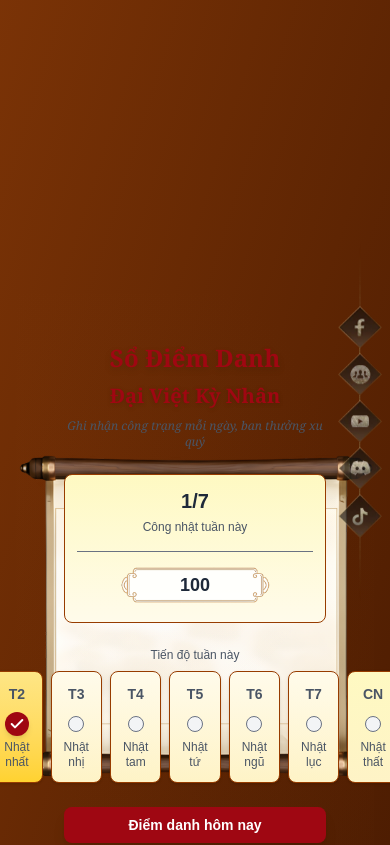
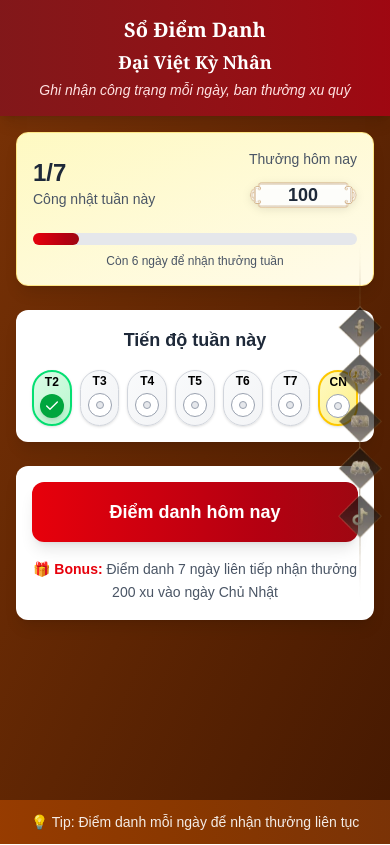
Before and after one commit to NorahC0305/DaiVietKyNhan_FE, a Next.js app: page /daily-checkin in a window 390 px wide. Shown: the top 845 px of the page. Built offline with nearby package versions, Linux system fonts and the light colour scheme.

Commit message:
Refactor DailyCheckin component to enhance mobile responsiveness and layout. Introduced mobile-specific styles and structures, including optimized button and card designs. Updated desktop layout for improved visual consistency while maintaining the original scroll background design.

```diff
--- a/src/components/Molecules/DailyCheckin/index.module.scss
+++ b/src/components/Molecules/DailyCheckin/index.module.scss
@@ -1,16 +1,23 @@
-// Paper texture effect for scroll content - now using scroll image as background
+// Desktop scroll texture effect
 .scroll-texture {
-  // Subtle texture overlay for content area
+  // Paper texture effect for scroll content
   &::before {
-    content: '';
+    content: "";
     position: absolute;
     top: 0;
     left: 0;
     right: 0;
     bottom: 0;
-    background-image:
-      radial-gradient(circle at 20% 30%, rgba(139, 69, 19, 0.03) 0%, transparent 50%),
-      radial-gradient(circle at 80% 70%, rgba(139, 69, 19, 0.03) 0%, transparent 50%);
+    background-image: radial-gradient(
+        circle at 20% 30%,
+        rgba(139, 69, 19, 0.03) 0%,
+        transparent 50%
+      ),
+      radial-gradient(
+        circle at 80% 70%,
+        rgba(139, 69, 19, 0.03) 0%,
+        transparent 50%
+      );
     pointer-events: none;
     z-index: 1;
   }
@@ -19,4 +26,51 @@
 // Special reward frame effect - using decorative banner image
 .reward-frame {
   // The decorative banner image provides the ornate frame effect
+  filter: drop-shadow(0 2px 4px rgba(0, 0, 0, 0.1));
 }
+
+// Mobile-optimized button styles
+.mobileButton {
+  min-height: 48px;
+  touch-action: manipulation;
+  -webkit-tap-highlight-color: transparent;
+}
+
+// Card styles for mobile
+.mobileCard {
+  transition: transform 0.2s ease, box-shadow 0.2s ease;
+}
+
+.mobileCard:active {
+  transform: scale(0.98);
+}
+
+// Grid layout for mobile
+.mobileGrid {
+  gap: 0.5rem;
+}
+
+.mobileGridItem {
+  padding: 2px;
+  min-height: 50px;
+  touch-action: manipulation;
+}
+
+// Animation keyframes
+@keyframes slideInUp {
+  from {
+    opacity: 0;
+    transform: translateY(20px);
+  }
+  to {
+    opacity: 1;
+    transform: translateY(0);
+  }
+}
+
+// Progressive enhancement for mobile
+@supports (backdrop-filter: blur(10px)) {
+  .mobileCard {
+    backdrop-filter: blur(10px);
+  }
+}
--- a/src/components/Molecules/DailyCheckin/index.tsx
+++ b/src/components/Molecules/DailyCheckin/index.tsx
@@ -52,18 +52,186 @@ const DailyCheckin: React.FC<DailyCheckinProps> = ({ className = "" }) => {
   };
 
   return (
+    <div className={`${className}`}>
+      {/* Mobile Layout - Only show on mobile */}
+      <div className="block md:hidden">
+        <div className="min-h-screen bg-gradient-to-br from-amber-900 to-amber-950">
+          <div className="flex flex-col min-h-screen">
+            {/* Mobile Header */}
+            <div className="bg-gradient-to-r from-red-900 to-red-800 text-white p-4 shadow-lg">
+              <div className="text-center">
+                <h1 className="text-xl font-bold mb-1 font-serif">
+                  Sổ Điểm Danh
+                </h1>
+                <h2 className="text-lg font-bold mb-1 font-serif">
+                  Đại Việt Kỳ Nhân
+                </h2>
+                <p className="text-red-100 text-sm italic">
+                  Ghi nhận công trạng mỗi ngày, ban thưởng xu quý
+                </p>
+              </div>
+            </div>
+
+            {/* Mobile Content */}
+            <div className="flex-1 p-4 pb-20">
+              {/* Mobile Progress Card */}
               <div
-      className={`flex justify-center items-center min-h-screen bg-gradient-to-br from-amber-900 to-amber-950 p-4 md:p-8 ${className}`}
+                className={`bg-gradient-to-br from-yellow-100 to-amber-50 rounded-xl p-4 mb-6 shadow-lg border border-amber-200 ${styles["mobileCard"]}`}
               >
+                <div className="flex items-center justify-between mb-4">
+                  <div>
+                    <div className="text-2xl font-bold text-gray-800">
+                      {currentProgress}/7
+                    </div>
+                    <div className="text-sm text-gray-600">
+                      Công nhật tuần này
+                    </div>
+                  </div>
+                  <div className="text-right">
+                    <div className="text-sm text-gray-600 mb-1">
+                      Thưởng hôm nay
+                    </div>
+                    <div
+                      className={`relative px-3 py-2 rounded-lg ${styles["reward-frame"]}`}
+                      style={{
+                        backgroundImage: "url('/whote 91.png')",
+                        backgroundSize: "contain",
+                        backgroundRepeat: "no-repeat",
+                        backgroundPosition: "center",
+                        minHeight: "40px",
+                        minWidth: "80px",
+                        display: "flex",
+                        alignItems: "center",
+                        justifyContent: "center",
+                      }}
+                    >
+                      <div className="text-lg font-bold text-gray-800 relative z-10">
+                        {getCurrentReward()}
+                      </div>
+                    </div>
+                  </div>
+                </div>
+
+                {/* Mobile Progress Bar */}
+                <div className="w-full bg-gray-200 rounded-full h-3 mb-2">
+                  <div
+                    className="bg-gradient-to-r from-red-600 to-red-800 h-3 rounded-full transition-all duration-500"
+                    style={{ width: `${(currentProgress / 7) * 100}%` }}
+                  ></div>
+                </div>
+                <div className="text-xs text-gray-600 text-center">
+                  {currentProgress < 7
+                    ? `Còn ${7 - currentProgress} ngày để nhận thưởng tuần`
+                    : "Đã hoàn thành tuần này!"}
+                </div>
+              </div>
+
+              {/* Mobile Weekly Grid */}
+              <div
+                className={`bg-white rounded-xl p-4 mb-6 shadow-lg ${styles["mobileCard"]}`}
+              >
+                <h3 className="text-lg font-bold text-gray-800 mb-4 text-center">
+                  Tiến độ tuần này
+                </h3>
+                <div
+                  className={`grid grid-cols-7 gap-1 ${styles["mobileGrid"]}`}
+                >
+                  {weeklyProgress.map((day, index) => (
+                    <div
+                      key={day.day}
+                      className={`relative bg-gradient-to-br rounded-full p-0 text-center shadow-sm transition-all duration-300 ${
+                        styles["mobileGridItem"]
+                      } ${
+                        day.checked
+                          ? "from-green-100 to-green-200 border-2 border-green-400"
+                          : "from-gray-50 to-gray-100 border border-gray-300"
+                      } ${
+                        day.isSpecial
+                          ? "from-yellow-100 to-yellow-200 border-2 border-yellow-400"
+                          : ""
+                      }`}
+                    >
+                      <div className="text-xs font-bold mb-1">{day.day}</div>
+                      <div className="flex justify-center mb-1">
+                        {day.checked ? (
+                          <div className="w-6 h-6 bg-green-600 rounded-full flex items-center justify-center shadow-md">
+                            <Check className="w-4 h-4 text-white stroke-[2]" />
+                          </div>
+                        ) : (
+                          <div className="w-6 h-6 border border-gray-400 rounded-full bg-white flex items-center justify-center">
+                            <div className="w-2 h-2 border border-gray-400 rounded-full bg-gray-200"></div>
+                          </div>
+                        )}
+                      </div>
+                      {day.isSpecial && (
+                        <div className="absolute -top-1 -right-1 w-3 h-3 bg-yellow-400 rounded-full border border-white"></div>
+                      )}
+                    </div>
+                  ))}
+                </div>
+              </div>
+
+              {/* Mobile Check-in Button */}
+              <div
+                className={`bg-white rounded-xl p-4 shadow-lg ${styles["mobileCard"]}`}
+              >
+                <button
+                  className={`w-full py-4 rounded-xl font-bold text-lg transition-all duration-300 shadow-lg ${
+                    styles["mobileButton"]
+                  } ${
+                    weeklyProgress[
+                      new Date().getDay() === 0 ? 6 : new Date().getDay() - 1
+                    ].checked
+                      ? "bg-gray-400 text-gray-600 cursor-not-allowed"
+                      : "bg-gradient-to-r from-red-600 to-red-800 text-white hover:from-red-700 hover:to-red-900 active:scale-95"
+                  }`}
+                  onClick={handleCheckin}
+                  disabled={
+                    weeklyProgress[
+                      new Date().getDay() === 0 ? 6 : new Date().getDay() - 1
+                    ].checked
+                  }
+                >
+                  {weeklyProgress[
+                    new Date().getDay() === 0 ? 6 : new Date().getDay() - 1
+                  ].checked
+                    ? "Đã điểm danh hôm nay"
+                    : "Điểm danh hôm nay"}
+                </button>
+
+                <div className="mt-4 text-center">
+                  <div className="text-sm text-gray-600 leading-relaxed">
+                    <span className="font-semibold text-red-600">
+                      🎁 Bonus:
+                    </span>{" "}
+                    Điểm danh 7 ngày liên tiếp nhận thưởng 200 xu vào ngày Chủ
+                    Nhật
+                  </div>
+                </div>
+              </div>
+            </div>
+
+            {/* Mobile Bottom Hint */}
+            <div className="bg-gradient-to-r from-amber-800 to-amber-900 text-white p-3 text-center">
+              <div className="text-sm opacity-90">
+                💡 Tip: Điểm danh mỗi ngày để nhận thưởng liên tục
+              </div>
+            </div>
+          </div>
+        </div>
+      </div>
+
+      {/* Desktop Layout - Original scroll background design */}
+      <div className="hidden md:flex justify-center items-center min-h-screen bg-gradient-to-br from-amber-900 to-amber-950 p-2 sm:p-4 md:p-6 lg:p-8">
         {/* Scroll Background with Image */}
         <div
-        className="relative w-full max-w-[1100px] md:w-[1100px]"
+          className="relative w-full max-w-[320px] sm:max-w-[500px] md:max-w-[700px] lg:max-w-[900px] xl:max-w-[1100px]"
           style={{
             backgroundImage: "url('/scroll-vertical.png')",
             backgroundSize: "contain",
             backgroundRepeat: "no-repeat",
             backgroundPosition: "center",
-          minHeight: "1200px",
+            minHeight: "800px",
             display: "flex",
             alignItems: "center",
             justifyContent: "center",
@@ -71,46 +239,46 @@ const DailyCheckin: React.FC<DailyCheckinProps> = ({ className = "" }) => {
         >
           {/* Main Content Area */}
           <div
-          className={`relative z-10 p-12 md:p-20 w-full max-w-[900px] ${styles["scroll-texture"]}`}
+            className={`relative z-10 p-4 sm:p-6 md:p-8 lg:p-12 xl:p-16 w-full max-w-[280px] sm:max-w-[450px] md:max-w-[600px] lg:max-w-[750px] xl:max-w-[900px] ${styles["scroll-texture"]}`}
           >
             {/* Header Section */}
-          <div className="text-center mb-6 md:mb-8 relative z-20">
-            <h1 className="text-2xl md:text-4xl lg:text-5xl font-bold text-red-800 mb-2 drop-shadow-md font-serif">
+            <div className="text-center mb-4 sm:mb-5 md:mb-6 lg:mb-8 relative z-20">
+              <h1 className="text-lg sm:text-xl md:text-2xl lg:text-3xl xl:text-4xl font-bold text-red-800 mb-1 sm:mb-2 drop-shadow-md font-serif">
                 Sổ Điểm Danh
               </h1>
-            <h2 className="text-xl md:text-2xl lg:text-3xl font-bold text-red-800 mb-2 drop-shadow-sm font-serif">
+              <h2 className="text-base sm:text-lg md:text-xl lg:text-2xl xl:text-2xl font-bold text-amber-500 mb-1 sm:mb-2 drop-shadow-sm font-serif">
                 Đại Việt Kỳ Nhân
               </h2>
-            <p className="text-gray-600 text-xs md:text-sm lg:text-base italic font-serif">
+              <p className="text-gray-600 text-xs sm:text-sm md:text-base lg:text-lg italic font-serif">
                 Ghi nhận công trạng mỗi ngày, ban thưởng xu quý
               </p>
             </div>
 
             {/* Progress and Reward Display */}
-          <div className="flex flex-col md:flex-row items-center bg-gradient-to-b from-yellow-100 to-amber-50 border border-amber-800 rounded-lg p-3 md:p-4 mb-6 md:mb-8 relative z-20">
-            <div className="flex-1 text-center mb-2 md:mb-0">
-              <div className="text-xl md:text-2xl font-bold text-gray-800 mb-1">
+            <div className="flex flex-col sm:flex-row items-center bg-gradient-to-b from-yellow-100 to-amber-50 border border-amber-800 rounded-lg p-1.5 sm:p-2 md:p-3 mb-3 sm:mb-4 md:mb-5 lg:mb-6 relative z-20 max-w-[200px] sm:max-w-[300px] md:max-w-[400px] lg:max-w-[500px] mx-auto">
+              <div className="flex-1 text-center mb-1.5 sm:mb-0">
+                <div className="text-base sm:text-lg md:text-xl font-bold text-gray-800 mb-1">
                   {currentProgress}/7
                 </div>
                 <div className="text-gray-600 text-xs">Công nhật tuần này</div>
               </div>
-            <div className="w-full md:w-px h-px md:h-12 bg-gray-500 my-2 md:my-0 md:mx-3"></div>
+              <div className="w-full sm:w-px h-px sm:h-6 md:h-8 bg-gray-500 my-1.5 sm:my-0 sm:mx-1.5 md:mx-2"></div>
               <div className="flex-1 flex justify-center">
                 <div
-                className={`relative px-2 md:px-3 py-1 ${styles["reward-frame"]}`}
+                  className={`relative px-1 sm:px-1.5 md:px-2 py-1 ${styles["reward-frame"]}`}
                   style={{
                     backgroundImage: "url('/whote 91.png')",
                     backgroundSize: "contain",
                     backgroundRepeat: "no-repeat",
                     backgroundPosition: "center",
-                  minHeight: "50px",
-                  minWidth: "150px",
+                    minHeight: "32px",
+                    minWidth: "140px",
                     display: "flex",
                     alignItems: "center",
                     justifyContent: "center",
                   }}
                 >
-                <div className="text-lg md:text-xl font-bold text-gray-800 text-center relative z-10">
+                  <div className="text-xs sm:text-sm md:text-base font-bold text-gray-800 text-center relative z-10">
                     {getCurrentReward()}
                   </div>
                 </div>
@@ -118,15 +286,15 @@ const DailyCheckin: React.FC<DailyCheckinProps> = ({ className = "" }) => {
             </div>
 
             {/* Weekly Attendance Tracker */}
-          <div className="mb-6 md:mb-8 relative z-20">
-            <div className="text-center text-gray-600 mb-2 md:mb-3 text-xs md:text-sm">
+            <div className="mb-3 sm:mb-4 md:mb-5 lg:mb-6 relative z-20">
+              <div className="text-center text-gray-600 mb-1.5 sm:mb-2 text-xs sm:text-sm">
                 Tiến độ tuần này
               </div>
-            <div className="flex gap-2 md:gap-3 justify-center">
+              <div className="flex gap-0.5 sm:gap-1 md:gap-2 justify-center flex-wrap">
                 {weeklyProgress.map((day, index) => (
                   <div
                     key={day.day}
-                  className={`w-[70px] md:w-[80px] bg-gradient-to-b from-amber-50 to-amber-100 border border-amber-800 rounded-lg p-3 md:p-4 text-center min-h-[80px] md:min-h-[100px] flex flex-col justify-between shadow-sm ${
+                    className={`w-[42px] sm:w-[50px] md:w-[58px] lg:w-[66px] bg-gradient-to-b from-amber-50 to-amber-100 border border-amber-800 rounded-lg p-1.5 sm:p-2 md:p-2.5 text-center min-h-[50px] sm:min-h-[58px] md:min-h-[66px] lg:min-h-[74px] flex flex-col justify-between shadow-sm ${
                       day.checked
                         ? "bg-gradient-to-b from-amber-200 to-amber-300"
                         : ""
@@ -136,16 +304,16 @@ const DailyCheckin: React.FC<DailyCheckinProps> = ({ className = "" }) => {
                         : ""
                     }`}
                   >
-                  <div className="text-sm font-bold text-gray-600 mb-1">
+                    <div className="text-xs sm:text-sm font-bold text-gray-600 mb-0.5">
                       {day.day}
                     </div>
-                  <div className="flex justify-center items-center my-1">
+                    <div className="flex justify-center items-center my-0.5">
                       {day.checked ? (
-                      <div className="w-6 h-6 md:w-7 md:h-7 bg-red-800 rounded-full flex items-center justify-center shadow-md">
-                        <Check className="w-4 h-4 md:w-5 md:h-5 text-white stroke-[3]" />
+                        <div className="w-4 h-4 sm:w-5 sm:h-5 md:w-6 md:h-6 bg-red-800 rounded-full flex items-center justify-center shadow-md">
+                          <Check className="w-2.5 h-2.5 sm:w-3 sm:h-3 md:w-4 md:h-4 text-white stroke-[3]" />
                         </div>
                       ) : (
-                      <div className="w-4 h-4 md:w-5 md:h-5 border border-gray-500 rounded-full bg-gray-100"></div>
+                        <div className="w-2.5 h-2.5 sm:w-3 sm:h-3 md:w-4 md:h-4 border border-gray-500 rounded-full bg-gray-100"></div>
                       )}
                     </div>
                     <div className="text-xs text-gray-600 leading-tight text-center">
@@ -159,7 +327,7 @@ const DailyCheckin: React.FC<DailyCheckinProps> = ({ className = "" }) => {
             {/* Check-in Button */}
             <div className="text-center relative z-20">
               <button
-              className="bg-red-800 text-white border-none rounded-lg px-4 md:px-6 py-2 md:py-3 text-sm md:text-base font-bold cursor-pointer transition-all duration-300 shadow-lg hover:bg-red-900 hover:-translate-y-0.5 hover:shadow-xl disabled:bg-gray-400 disabled:cursor-not-allowed disabled:transform-none disabled:shadow-md mb-2 md:mb-3 w-full md:w-auto"
+                className="bg-red-800 text-white border-none rounded-lg px-3 sm:px-4 md:px-6 py-2 sm:py-2 md:py-3 text-xs sm:text-sm md:text-base font-bold cursor-pointer transition-all duration-300 shadow-lg hover:bg-red-900 hover:-translate-y-0.5 hover:shadow-xl disabled:bg-gray-400 disabled:cursor-not-allowed disabled:transform-none disabled:shadow-md mb-2 sm:mb-2 md:mb-3 w-full sm:w-auto"
                 onClick={handleCheckin}
                 disabled={
                   weeklyProgress[
@@ -170,7 +338,8 @@ const DailyCheckin: React.FC<DailyCheckinProps> = ({ className = "" }) => {
                 Điểm danh hôm nay
               </button>
               <div className="text-gray-600 text-xs leading-relaxed px-1 italic font-serif">
-              Điểm danh 7 ngày liên tiếp nhận thưởng 200 za vào ngày Chủ Nhật
+                Điểm danh 7 ngày liên tiếp nhận thưởng 200 xu vào ngày Chủ Nhật
+              </div>
             </div>
           </div>
         </div>
```
Lines whose indentation alone changed are shown as unchanged.
